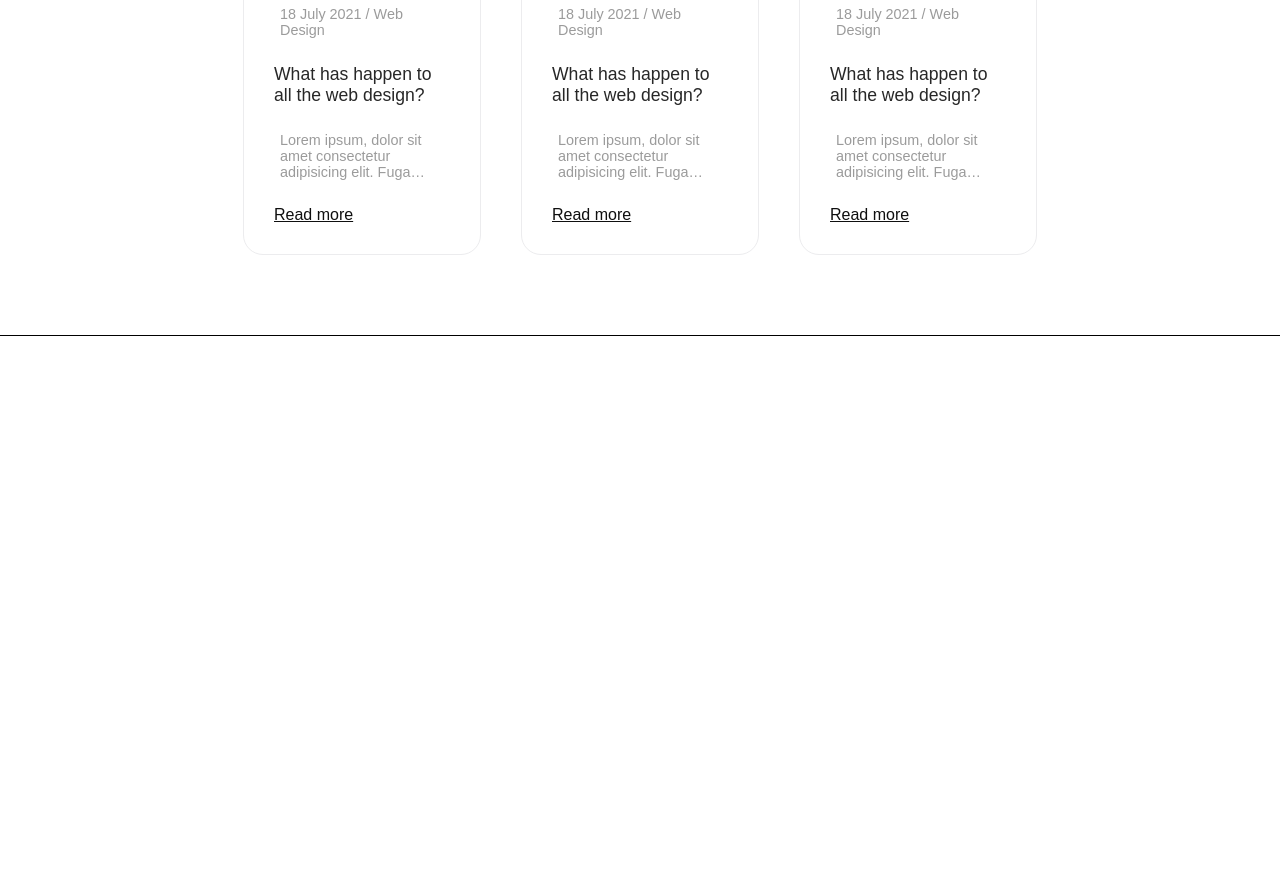
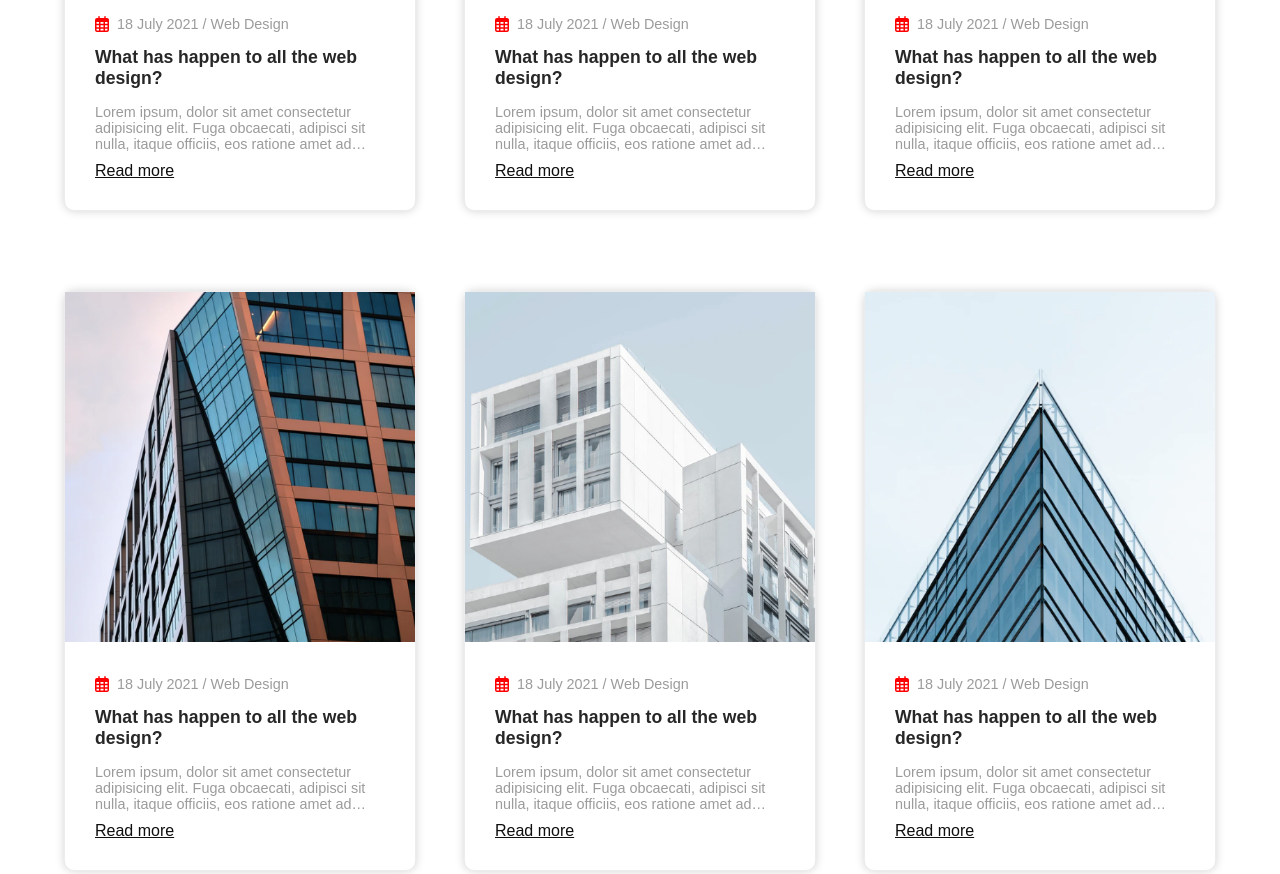
Before and after one commit to Rubin1234/edu-nepal, a plain HTML site: page Blogs.html in a window 1280 px wide. Shown: the part 600-1474 px from the top of the page. Before the commit the page ends 936 px from the top, so only its background shows below. Drawn offline with Linux system fonts and the light colour scheme.

Commit message:
spacing on about page and  design issue of blog page

```diff
--- a/Blogs.css
+++ b/Blogs.css
@@ -144,7 +144,7 @@ nav .fa{
 .blog{
     display: flex;
     justify-content: center;
-    align-items: center;
+    /* align-items: center; */
     flex-direction: column;
     padding: 40px;
     border-bottom: 1px solid black;
@@ -169,17 +169,18 @@ nav .fa{
 }
 .blog-container{
     display: flex;
-    justify-content: center;
+    justify-content: space-around;
     align-items: center;
     margin: 20px 0px;
     flex-wrap: wrap;
 }
 .blog-box{
-    width: 236px;
+    width: 350px;
     background: white;
     border: 1px solid #ececee;
-    margin:20px;
-    border-radius: 20px;
+    margin:40px 10px;
+    border-radius: 10px;
+    box-shadow: 0px 0px 10px 0px lightgrey;
 }
 .blog-img{
     width: 100%;
@@ -188,7 +189,7 @@ nav .fa{
 }
 .blog-img img{
     width:100%;
-    height: 100%;
+    height: 350px;
     object-fit: cover;
     object-position: center;
 }
@@ -203,10 +204,11 @@ nav .fa{
 }
 .blog-text .blog-tiitle{
     font-size: 1.1rem;
-    font-weight: 500;
+    font-weight: bold;
     color: #272727;
     text-decoration: none;
     font-family: arial;
+    margin: 15px 0px;
 }
 .blog-text .blog-tiitle:hover{
     color: #f33c3c;
@@ -220,7 +222,7 @@ nav .fa{
     -webkit-box-orient: vertical;
     overflow: hidden;
     text-overflow: ellipsis;
-    margin: 26px 6px;
+    /* margin: 26px 6px; */
 }
 .blog-text a{
     color: #0f0f0f;
@@ -228,6 +230,7 @@ nav .fa{
     font-size: 1rem;
     font-family: arial;
     font-weight: 400;
+    margin-top: 10px;
 }
 .blog-text a:hover{
     color: #f33c3c;
--- a/Blogs.html
+++ b/Blogs.html
@@ -22,8 +22,8 @@
         </div>
         <i class="fa fa-bars" aria-hidden="true" onclick="showmenu()"></i>
     </nav>
+    </section>
 
-    </section>
     <section class="blog">
         <div class="blog-heading">
 
@@ -36,7 +36,11 @@
                     <img src="Images/london.png" alt="blogs">
                 </div>
                 <div class="blog-text">
-                    <p>18 July 2021 / Web Design</p>
+                    <div style="display: flex;">
+                        <i class="fa-regular fa-calendar-days" style="color: red;"></i>
+                        <p style="margin-left: 8px;">18 July 2021 / Web Design</p>
+                    </div>
+
                     <a href="" class="blog-tiitle">What has happen to all the web design?</a>
                     <p>Lorem ipsum, dolor sit amet consectetur adipisicing elit. Fuga obcaecati, adipisci sit nulla, itaque officiis, eos ratione amet ad ullam sequi sunt natus aspernatur quod ex! Distinctio velit officiis odio.</p>
                     <a href="">Read more</a>
@@ -47,7 +51,10 @@
                     <img src="Images/washington.png" alt="blogs">
                 </div>
                 <div class="blog-text">
-                    <p>18 July 2021 / Web Design</p>
+                    <div style="display: flex;">
+                        <i class="fa-regular fa-calendar-days" style="color: red;"></i>
+                        <p style="margin-left: 8px;">18 July 2021 / Web Design</p>
+                    </div>
                     <a href="" class="blog-tiitle">What has happen to all the web design?</a>
                     <p>Lorem ipsum, dolor sit amet consectetur adipisicing elit. Fuga obcaecati, adipisci sit nulla, itaque officiis, eos ratione amet ad ullam sequi sunt natus aspernatur quod ex! Distinctio velit officiis odio.</p>
                     <a href="">Read more</a>
@@ -58,7 +65,52 @@
                     <img src="Images/newyork.png" alt="blogs">
                 </div>
                 <div class="blog-text">
-                    <p>18 July 2021 / Web Design</p>
+                    <div style="display: flex;">
+                        <i class="fa-regular fa-calendar-days" style="color: red;"></i>
+                        <p style="margin-left: 8px;">18 July 2021 / Web Design</p>
+                    </div>
+                    <a href="" class="blog-tiitle">What has happen to all the web design?</a>
+                    <p>Lorem ipsum, dolor sit amet consectetur adipisicing elit. Fuga obcaecati, adipisci sit nulla, itaque officiis, eos ratione amet ad ullam sequi sunt natus aspernatur quod ex! Distinctio velit officiis odio.</p>
+                    <a href="">Read more</a>
+                </div>
+            </div>
+            <div class="blog-box">
+                <div class="blog-img">
+                    <img src="Images/newyork.png" alt="blogs">
+                </div>
+                <div class="blog-text">
+                    <div style="display: flex;">
+                        <i class="fa-regular fa-calendar-days" style="color: red;"></i>
+                        <p style="margin-left: 8px;">18 July 2021 / Web Design</p>
+                    </div>
+                    <a href="" class="blog-tiitle">What has happen to all the web design?</a>
+                    <p>Lorem ipsum, dolor sit amet consectetur adipisicing elit. Fuga obcaecati, adipisci sit nulla, itaque officiis, eos ratione amet ad ullam sequi sunt natus aspernatur quod ex! Distinctio velit officiis odio.</p>
+                    <a href="">Read more</a>
+                </div>
+            </div>
+            <div class="blog-box">
+                <div class="blog-img">
+                    <img src="Images/washington.png" alt="blogs">
+                </div>
+                <div class="blog-text">
+                    <div style="display: flex;">
+                        <i class="fa-regular fa-calendar-days" style="color: red;"></i>
+                        <p style="margin-left: 8px;">18 July 2021 / Web Design</p>
+                    </div>
+                    <a href="" class="blog-tiitle">What has happen to all the web design?</a>
+                    <p>Lorem ipsum, dolor sit amet consectetur adipisicing elit. Fuga obcaecati, adipisci sit nulla, itaque officiis, eos ratione amet ad ullam sequi sunt natus aspernatur quod ex! Distinctio velit officiis odio.</p>
+                    <a href="">Read more</a>
+                </div>
+            </div>
+            <div class="blog-box">
+                <div class="blog-img">
+                    <img src="Images/london.png" alt="blogs">
+                </div>
+                <div class="blog-text">
+                    <div style="display: flex;">
+                        <i class="fa-regular fa-calendar-days" style="color: red;"></i>
+                        <p style="margin-left: 8px;">18 July 2021 / Web Design</p>
+                    </div>
                     <a href="" class="blog-tiitle">What has happen to all the web design?</a>
                     <p>Lorem ipsum, dolor sit amet consectetur adipisicing elit. Fuga obcaecati, adipisci sit nulla, itaque officiis, eos ratione amet ad ullam sequi sunt natus aspernatur quod ex! Distinctio velit officiis odio.</p>
                     <a href="">Read more</a>
```
Also changed, not shown: about.css (+4 -3 lines), index.css (+8 -8 lines).
